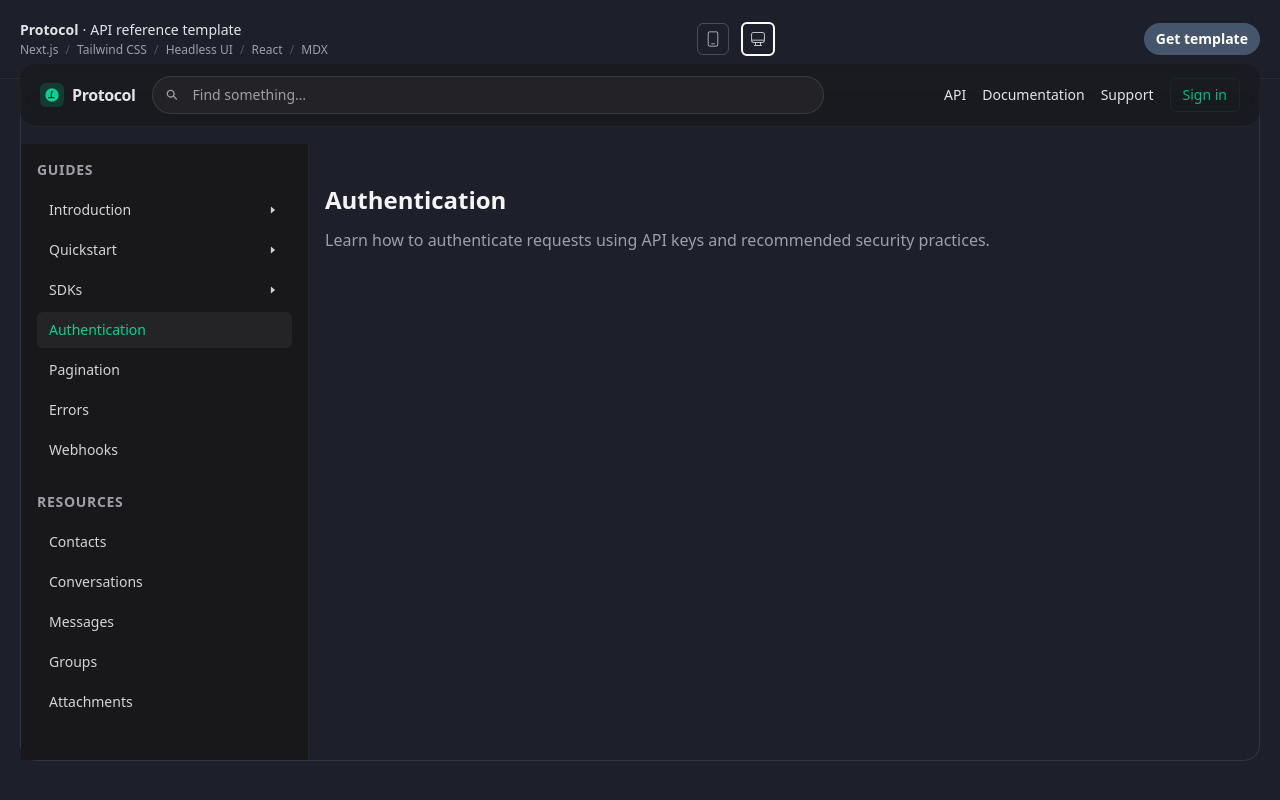
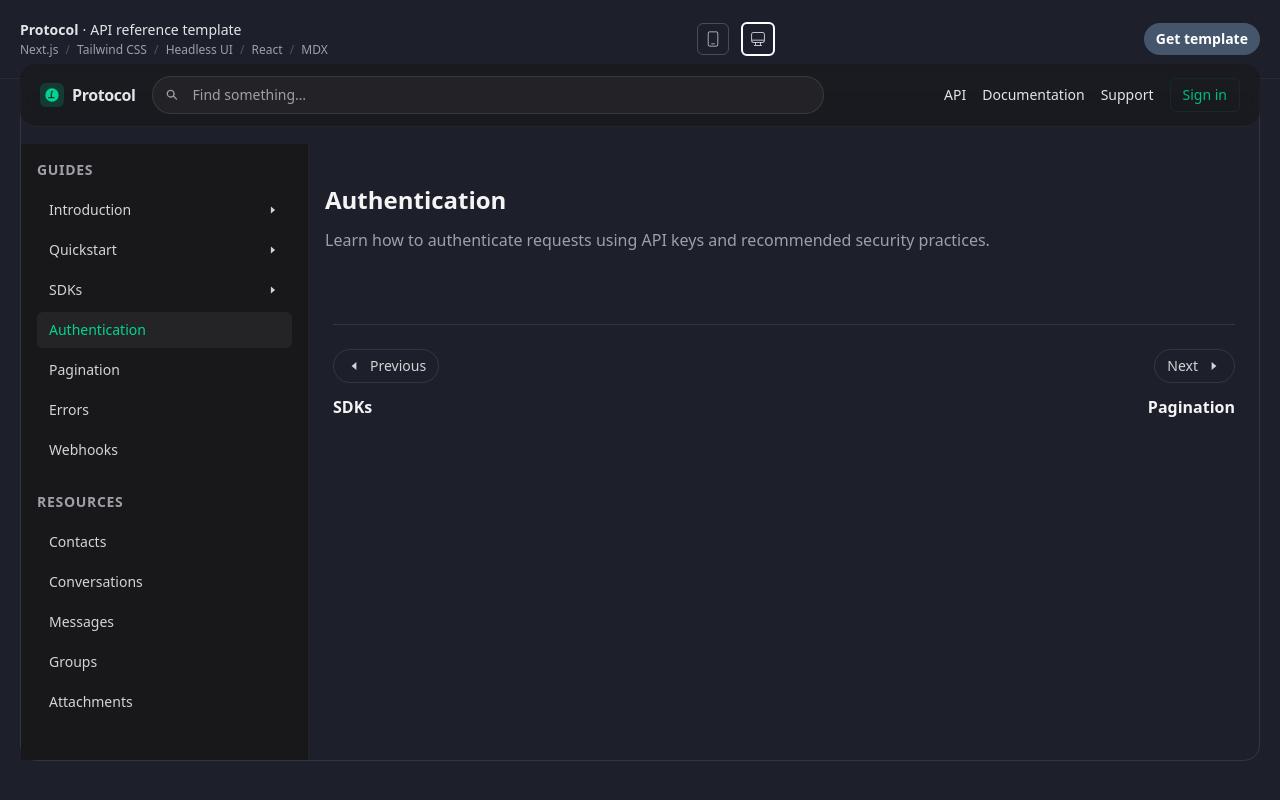
Before and after one commit to AmanKumar9958/seyuna-assignment, a React (Vite) app: page /authentication in a window 1280 px wide. Built offline with nearby package versions, Linux system fonts and the light colour scheme.

Commit message:
- Add DocPager component for navigation between documentation pages

```diff
--- a/src/App.jsx
+++ b/src/App.jsx
@@ -12,6 +12,7 @@ import Authentication from './pages/guides/Authentication.jsx'
 import Pagination from './pages/guides/Pagination.jsx'
 import Errors from './pages/guides/Errors.jsx'
 import Webhooks from './pages/guides/Webhooks.jsx'
+import DocPager from './components/DocPager.jsx'
 // Pages (resources)
 import Contacts from './pages/resources/Contacts.jsx'
 import Conversations from './pages/resources/Conversations.jsx'
@@ -32,7 +33,7 @@ export default function App() {
                     <div aria-hidden className="h-14 md:h-16"></div>
                     <div className="mx-auto flex">
                         <Sidebar />
-                        {/* Routed page content with a Back to top button */}
+                        {/* Routed page content with a Back to top button and pager */}
                         <main className="flex-1 relative">
                             <BackToTop />
                             <Routes>
@@ -55,6 +56,8 @@ export default function App() {
                                 <Route path="/resources/groups" element={<Groups />} />
                                 <Route path="/resources/attachments" element={<Attachments />} />
                             </Routes>
+                            {/* Pager shown beneath content */}
+                            <DocPager />
                         </main>
                                         </div>
                 </div>
--- /dev/null
+++ b/src/components/DocPager.jsx
@@ -0,0 +1,82 @@
+import { Link, useLocation } from 'react-router-dom'
+
+// Ordered list of all documentation pages for prev/next navigation
+const ROUTES = [
+	// Guides
+	{ path: '/introduction', label: 'Introduction' },
+	{ path: '/quickstart', label: 'Quickstart' },
+	{ path: '/sdks', label: 'SDKs' },
+	{ path: '/authentication', label: 'Authentication' },
+	{ path: '/pagination', label: 'Pagination' },
+	{ path: '/errors', label: 'Errors' },
+	{ path: '/webhooks', label: 'Webhooks' },
+	// Resources
+	{ path: '/resources/contacts', label: 'Contacts' },
+	{ path: '/resources/conversations', label: 'Conversations' },
+	{ path: '/resources/messages', label: 'Messages' },
+	{ path: '/resources/groups', label: 'Groups' },
+	{ path: '/resources/attachments', label: 'Attachments' },
+]
+
+export default function DocPager() {
+	const location = useLocation()
+	const currentPath = (location.pathname || '').toLowerCase()
+	const index = ROUTES.findIndex((r) => r.path === currentPath)
+
+	const prev = index > 0 ? ROUTES[index - 1] : null
+	const next = index >= 0 && index < ROUTES.length - 1 ? ROUTES[index + 1] : null
+
+	if (!prev && !next) return null
+
+	return (
+		<div className="px-6 pb-10 pt-6 sm:pt-8">
+			<div className="mx-auto max-w-5xl border-t border-white/10 pt-6">
+				<div className="flex items-start justify-between gap-4">
+					{/* Previous */}
+					<div className="min-w-0 flex-1">
+						{prev ? (
+							<div className="inline-flex flex-col">
+								<Link
+									to={prev.path}
+									className="inline-flex items-center gap-2 self-start rounded-full border border-white/10 px-3 py-1.5 text-sm text-zinc-300 hover:bg-white/5"
+								>
+									<svg viewBox="0 0 20 20" className="h-4 w-4" fill="currentColor" aria-hidden>
+										<path d="M13 5l-6 5 6 5V5z" />
+									</svg>
+									Previous
+								</Link>
+								<Link to={prev.path} className="mt-3 text-base font-semibold text-zinc-100 hover:underline">
+									{prev.label}
+								</Link>
+							</div>
+						) : (
+							<span />
+						)}
+					</div>
+
+					{/* Next */}
+					<div className="min-w-0 flex-1 text-right">
+						{next ? (
+							<div className="inline-flex flex-col items-end">
+								<Link
+									to={next.path}
+									className="inline-flex items-center gap-2 self-end rounded-full border border-white/10 px-3 py-1.5 text-sm text-zinc-300 hover:bg-white/5"
+								>
+									Next
+									<svg viewBox="0 0 20 20" className="h-4 w-4" fill="currentColor" aria-hidden>
+										<path d="M7 5l6 5-6 5V5z" />
+									</svg>
+								</Link>
+								<Link to={next.path} className="mt-3 text-base font-semibold text-zinc-100 hover:underline">
+									{next.label}
+								</Link>
+							</div>
+						) : (
+							<span />
+						)}
+					</div>
+				</div>
+			</div>
+		</div>
+	)
+}
```
